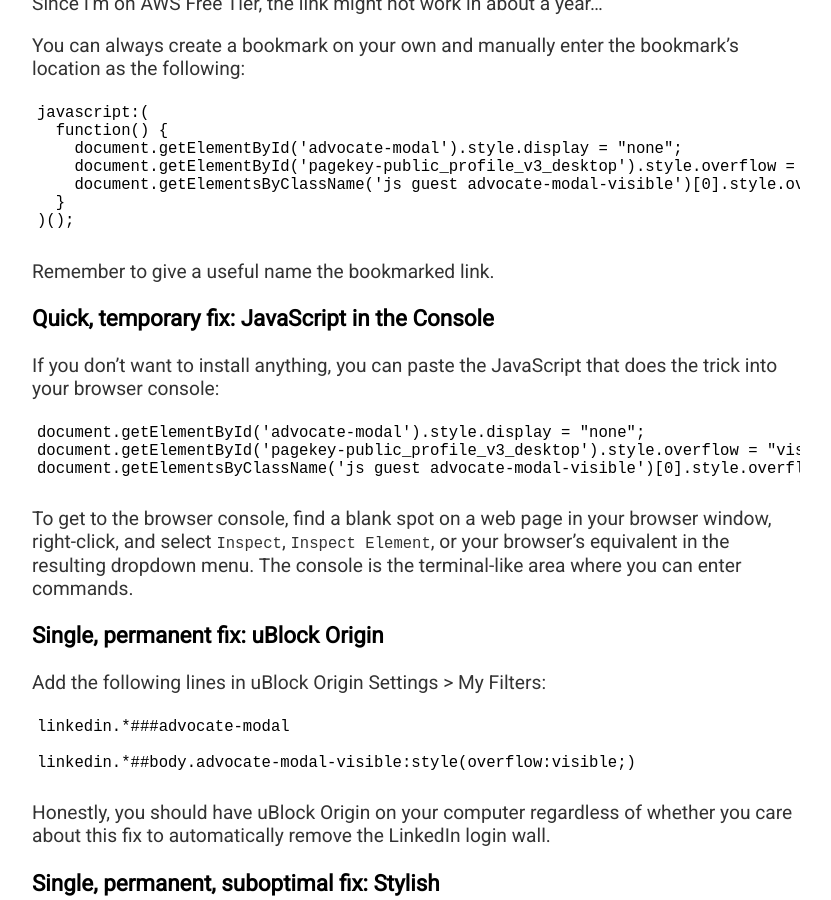
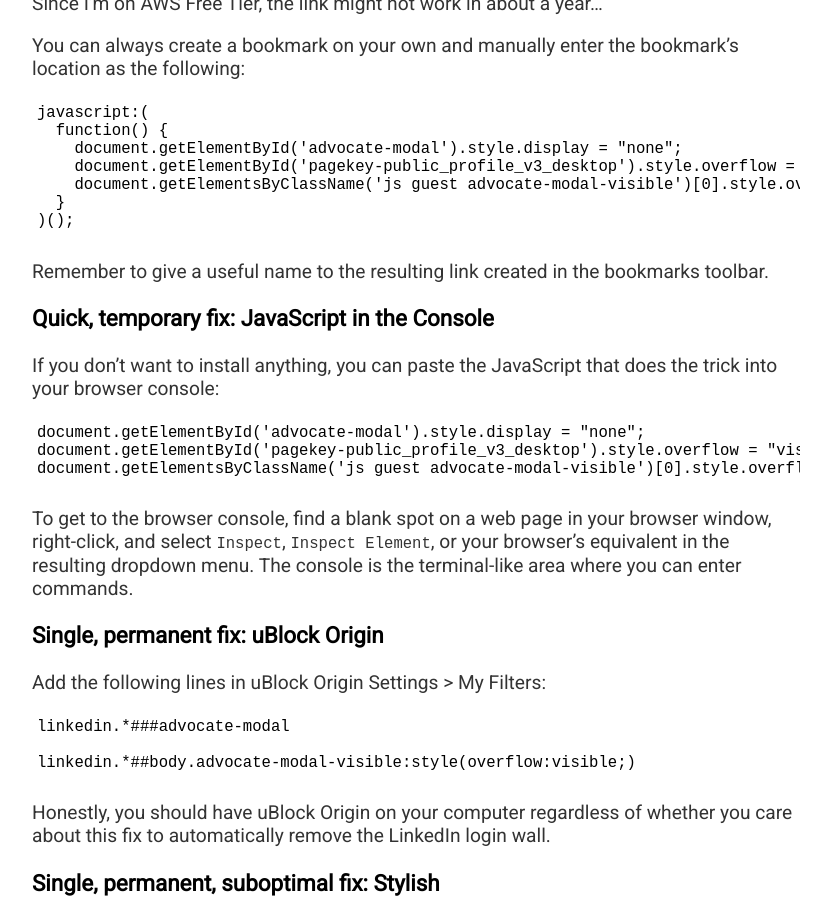
Before and after one commit to geordgez/geordgez.github.io, a Jekyll site: the page built from _posts/2017-12-18-linkedin-login-skipping-methods.md, in a window 1280 px wide and 900 px high, scrolled down 959 px. Shown: the whole window, without its empty margins (224-1055 px from the left). Built offline with Jekyll 4.4.1, drawn with Linux system fonts in a browser that asks for light colours.

Commit message:
More small word edits

````diff
--- a/_posts/2017-12-18-linkedin-login-skipping-methods.md
+++ b/_posts/2017-12-18-linkedin-login-skipping-methods.md
@@ -53,7 +53,8 @@ javascript:(
 )();
 ```
 
-Remember to give a useful name the bookmarked link.
+Remember to give a useful name to the resulting link created in the
+bookmarks toolbar.
 
 ### Quick, temporary fix: JavaScript in the Console
 If you don't want to install anything, you can paste the JavaScript that does
````
